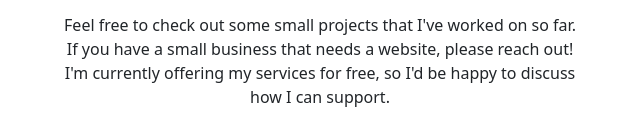
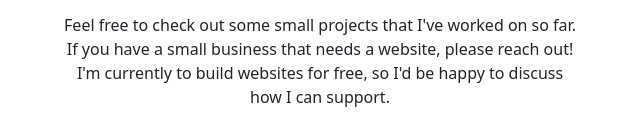
Before and after one commit to fjuren/Portfolio, a plain HTML site: page index.html in a window 1280 px wide. Shown: the part 661-790 px from the top of the page, 320-960 px from the left. Drawn offline with nearby package versions, Linux system fonts and the light colour scheme.

Commit message:
Text updated

```diff
--- a/index.html
+++ b/index.html
@@ -73,7 +73,7 @@
       </p>
       <p>
         Feel free to check out some small projects that I've worked on so far. If you have a small business that needs a website, please reach out!
-        I'm currently offering my services for free, so I'd be happy to discuss how I can support.
+        I'm currently to build websites for free, so I'd be happy to discuss how I can support.
       </p>
       <p>
         Current languages / libraries: HTML, CSS, JavaScript, Bootstrap, jQuery, Python and SQL
```
